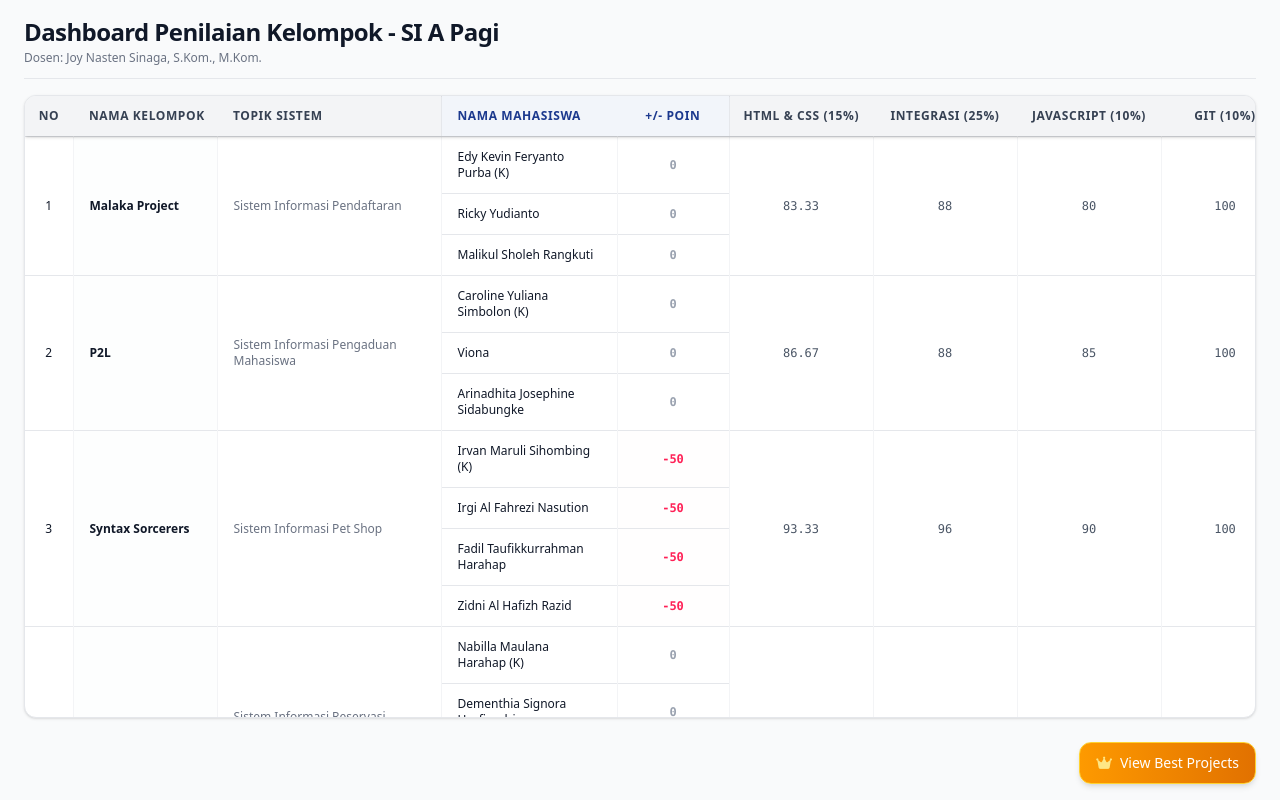
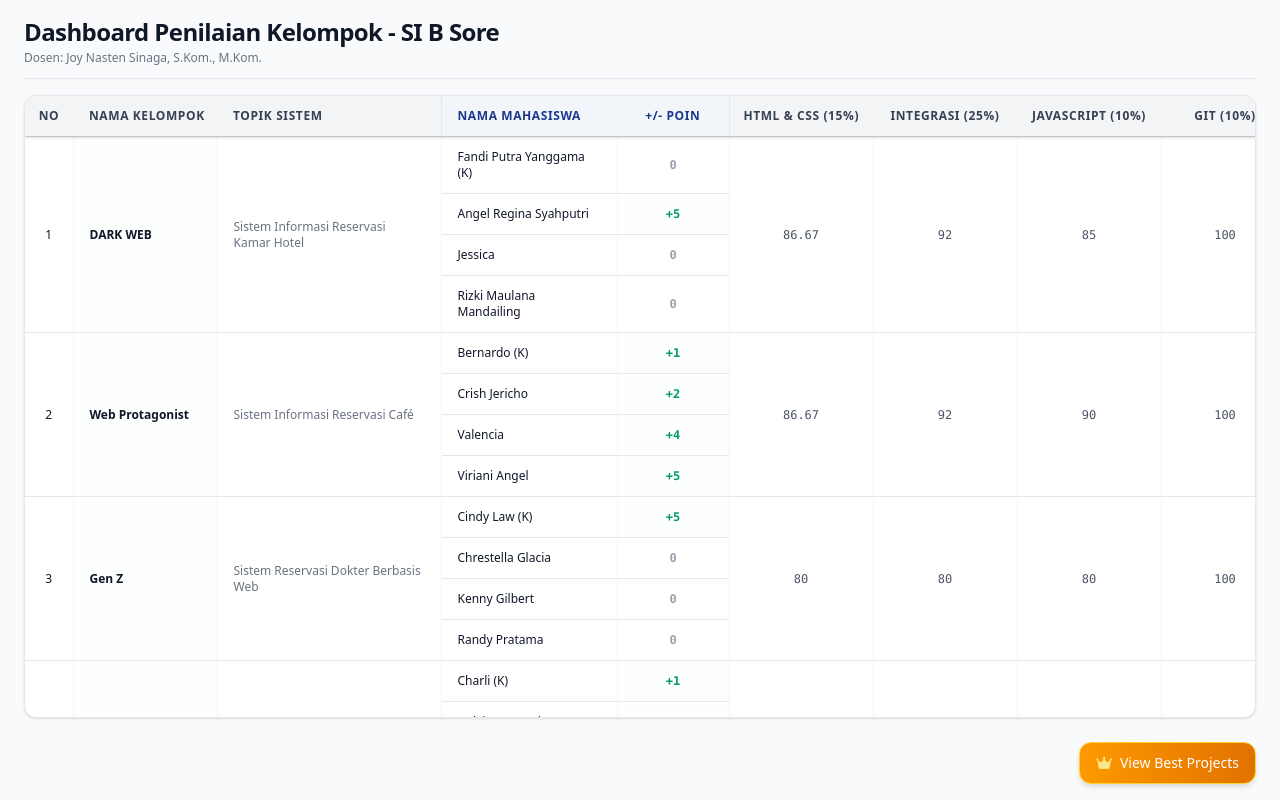
Before and after one commit to joyNAS10/nilai_bsr, a plain HTML site: page index.html in a window 1280 px wide. Drawn offline with nearby package versions, Linux system fonts and the light colour scheme.

Commit message:
updated class

```diff
--- a/index.html
+++ b/index.html
@@ -38,7 +38,7 @@
         <!-- Header -->
         <div class="mb-4 border-b border-gray-200 pb-3 flex-none flex flex-col sm:flex-row sm:items-center sm:justify-between gap-2">
             <div>
-                <h1 class="text-xl md:text-2xl font-bold text-gray-900 tracking-tight">Dashboard Penilaian Kelompok -  SI A Pagi</h1>
+                <h1 class="text-xl md:text-2xl font-bold text-gray-900 tracking-tight">Dashboard Penilaian Kelompok -  SI B Sore</h1>
                 <p class="text-xs text-gray-500 mt-0.5 font-medium">Dosen: Joy Nasten Sinaga, S.Kom., M.Kom.</p>
             </div>
             <div class="block md:hidden">
@@ -154,206 +154,182 @@
         // =========================================================================
         const dataKelompok = [
             {
-                nama: "Malaka Project",
-                topik: "Sistem Informasi Pendaftaran",
-                kontribusi: {
-                    htmlCss: 83.33,
-                    integrasi: 88,
-                    javascript: 80,
-                    git: 100
-                },
-                mahasiswa: [
-                    { nama: "Edy Kevin Feryanto Purba (K)", poin: 0 },
-                    { nama: "Ricky Yudianto", poin: 0 },
-                    { nama: "Malikul Sholeh Rangkuti", poin: 0 }
+                nama: "DARK WEB",
+                topik: "Sistem Informasi Reservasi Kamar Hotel",
+                kontribusi:{ htmlCss:86.67, integrasi:92, javascript:85, git:100 },
+                mahasiswa:[
+                    { nama:"Fandi Putra Yanggama (K)", poin:0 },
+                    { nama:"Angel Regina Syahputri", poin:5 },
+                    { nama:"Jessica", poin:0 },
+                    { nama:"Rizki Maulana Mandailing", poin:0 }
                 ],
-                feedback: {
-                    kelebihan: "Fitur aplikasi cukup lengkap, alur penggunaan jelas, serta implementasi JavaScript sudah baik.",
-                    kekurangan: "Validasi input dan struktur kode masih dapat ditingkatkan agar lebih modular.",
-                    saran: " Tambahkan error handling, optimalkan modularisasi, dan kurangi duplikasi kode.",
-                    kesimpulan: "Proyek menunjukkan pemahaman materi yang baik dan layak dikembangkan lebih lanjut."
+                feedback:{ kelebihan:"Desain profesional, fitur reservasi lengkap, serta implementasi JavaScript cukup matang.", kekurangan:"Beberapa fungsi masih dapat dipisahkan agar lebih modular dan validasi input dapat diperkuat.", saran:"Tambahkan dashboard admin, pencarian hotel, dan optimalkan struktur JavaScript.", kesimpulan:" Proyek memiliki kualitas implementasi di atas rata-rata dan layak dikembangkan lebih lanjut." }
+            },
+
+            {
+                nama:"Web Protagonist",
+                topik:"Sistem Informasi Reservasi Café",
+                kontribusi:{ htmlCss:86.67, integrasi:92, javascript:90, git:100 },
+                mahasiswa:[
+                    { nama:"Bernardo (K)", poin:1 },
+                    { nama:"Crish Jericho", poin:2 },
+                    { nama:"Valencia", poin:4 },
+                    { nama:"Viriani Angel", poin:5 }
+                ],
+                feedback:{ kelebihan:"Tema relevan, struktur aplikasi rapi, dan alur penyewaan berjalan dengan baik.", kekurangan:"Validasi input dan modularisasi JavaScript masih dapat ditingkatkan.", saran:"Tambahkan fitur pencarian, status, dan dashboard admin.", kesimpulan:"Proyek menunjukkan implementasi yang baik dengan potensi pengembangan yang besar." }
+            },
+
+            {
+                nama:"Gen Z",
+                topik:"Sistem Reservasi Dokter Berbasis Web",
+                kontribusi:{ htmlCss:80, integrasi:80, javascript:80, git:100 },
+                mahasiswa:[
+                    { nama:"Cindy Law (K)", poin:5 },
+                    { nama:"Chrestella Glacia", poin:0 },
+                    { nama:"Kenny Gilbert", poin:0 },
+                    { nama:"Randy Pratama", poin:0 }
+                ],
+                feedback:{ kelebihan:"Tema layanan kesehatan menarik, UI modern, dan penerapan JavaScript cukup baik.", kekurangan:"Struktur JavaScript masih dapat dibuat lebih modular dan validasi belum maksimal.", saran:"Tambahkan fitur autentikasi, dashboard layanan, serta error handling menggunakan try...catch.", kesimpulan:" Proyek menunjukkan pemahaman materi yang baik dengan peluang pengembangan yang cukup besar." }
+            },
+
+            {
+                nama:"Six Seven",
+                topik:"Sistem Informasi Reservasi Tiket Pesawat",
+                kontribusi:{ htmlCss:73.33, integrasi:72, javascript:80, git:100 },
+                mahasiswa:[
+                    { nama:"Charli (K)", poin:1 },
+                    { nama:"Delvin Lenzardo", poin:1 },
+                    { nama:"Nico Valendia", poin:1 },
+                    { nama:"Kendy Ongko", poin:1 },
+                    { nama:"Virgie Aprillia Wijaya", poin:1 }
+                ],
+                feedback:{ kelebihan:"Tampilan menarik, alur reservasi mudah dipahami, dan penggunaan localStorage sudah baik.", kekurangan:"Belum memanfaatkan metode JavaScript lanjutan seperti map() dan filter().", saran:"Tambahkan fitur jadwal layanan, ulasan pelanggan, serta modularisasi kode.", kesimpulan:"Proyek telah berjalan dengan baik dan masih memiliki ruang pengembangan dari sisi teknis." }
+            },
+
+            {
+                nama:"YNTKTS",
+                topik:"Sistem Informasi Pemesanan Makanan",
+                kontribusi:{ htmlCss:86.67, integrasi:80, javascript:70, git:100 },
+                mahasiswa:[
+                    { nama:"Hendri (K)", poin:3 },
+                    { nama:"Habel Xavier Christian", poin:0 },
+                    { nama:"Steven Ho", poin:2 },
+                    { nama:"Wada Genky Tanusli", poin:2 }
+                ],
+                feedback:{
+                kelebihan:"Alur pemesanan makanan jelas, penggunaan localStorage konsisten, dan struktur file cukup rapi.",
+                kekurangan:"Belum memanfaatkan map(), filter(), createElement(), serta error handling.",
+                saran:"Tambahkan fitur keranjang belanja, pencarian menu, dan modularisasi JavaScript.",
+                kesimpulan:"Proyek telah berjalan dengan baik sebagai sistem pemesanan makanan sederhana."
                 }
             },
 
             {
-                nama: "P2L",
-                topik: "Sistem Informasi Pengaduan Mahasiswa",
-                kontribusi: {
-                    htmlCss: 86.67,
-                    integrasi: 88,
-                    javascript: 85,
-                    git: 100
-                },
-                mahasiswa: [
-                    { nama: "Caroline Yuliana Simbolon (K)", poin: 0 },
-                    { nama: "Viona", poin: 0 },
-                    { nama: "Arinadhita Josephine Sidabungke", poin: 0 }
+                nama:"Pikirkan Secara Logika",
+                topik:"Website Sistem Informasi Lost and Found",
+                kontribusi:{ htmlCss:83.33, integrasi:88, javascript:75, git:100 },
+                mahasiswa:[
+                    { nama:"Vivian Angel Lika (K)", poin:0 },
+                    { nama:"Fredic Juniyo", poin:0 },
+                    { nama:"Jeffrey", poin:2 },
+                    { nama:"Reza Alfandi", poin:2 }
                 ],
-                feedback: {
-                    kelebihan: "Ide proyek menarik, relevan, dan berhasil menggabungkan edukasi dengan fitur interaktif. Konsep Video juga OKE!",
-                    kekurangan: "Validasi form dan pengelolaan error masih sederhana.",
-                    saran: "Tingkatkan modularisasi JavaScript, validasi input, dan fitur analitik.",
-                    kesimpulan: "Proyek kreatif dengan implementasi yang baik dan memiliki potensi pengembangan tinggi."
+                feedback:{
+                kelebihan:"Ide Lost & Found kreatif, penggunaan localStorage baik, dan alur aplikasi mudah dipahami.",
+                kekurangan:"Belum menggunakan map(), try...catch, serta validasi data masih sederhana.",
+                saran:"Tambahkan fitur upload gambar, pencarian lanjutan, dan modularisasi kode.",
+                kesimpulan:"Proyek sudah memenuhi tujuan pembelajaran dan masih berpotensi dikembangkan."
                 }
             },
 
             {
-                nama: "Syntax Sorcerers",
-                topik: "Sistem Informasi Pet Shop",
-                kontribusi: {
-                    htmlCss: 93.33,
-                    integrasi: 96,
-                    javascript: 90,
-                    git: 100
-                },
-                mahasiswa: [
-                    { nama: "Irvan Maruli Sihombing (K)", poin: -50 },
-                    { nama: "Irgi Al Fahrezi Nasution", poin: -50 },
-                    { nama: "Fadil Taufikkurrahman Harahap", poin: -50 },
-                    { nama: "Zidni Al Hafizh Razid", poin: -50 }
+                nama:"Meong Keren",
+                topik:"Katalog Buku Perpustakaan Mikroskil",
+                kontribusi:{ htmlCss:86.67, integrasi:88, javascript:90, git:100 },
+                mahasiswa:[
+                    { nama:"Evellyn Agustina (K)", poin:0 },
+                    { nama:"Davin Gonardi", poin:0 },
+                    { nama:"Jerrick Marvin", poin:0 },
+                    { nama:"Kevin", poin:-3 }
                 ],
-                feedback: {
-                    kelebihan: "Fitur sangat lengkap, dashboard informatif, serta implementasi JavaScript cukup matang.",
-                    kekurangan: "Seluruh logika masih berada dalam satu file dan belum terdapat error handling. SAYANGNYA, TIDAK TEPAT WAKTU SUBMIT, sehingga semua anggota terkena penalti.",
-                    saran: "Pisahkan JavaScript menjadi beberapa modul dan tambahkan validasi yang lebih komprehensif.",
-                    kesimpulan: "Salah satu proyek terbaik dengan implementasi fitur yang sangat baik. Namun, keterlambatan submit berdampak signifikan pada penilaian individu."
+                feedback:{
+                kelebihan:"Tema perpustakaan menarik, fitur CRUD berjalan baik, dan penggunaan localStorage sudah konsisten.",
+                kekurangan:"Belum memanfaatkan map(), createElement(), dan try...catch secara optimal. Dan, ada anggota tim dalam Video tidak mengenakan pakaian yang sesuai (tidak rapi/kaos).",
+                saran:"Tambahkan modularisasi JavaScript, validasi data yang lebih baik, serta fitur pencarian lanjutan. Dan lebih perhatikan penampilan saat presentasi.",
+                kesimpulan:"Proyek telah berjalan dengan baik dan menunjukkan pemahaman yang baik terhadap pengembangan aplikasi web."
                 }
             },
 
             {
-                nama: "Cloudy Crumbs",
-                topik: "Sistem Informasi Reservasi Sederhana",
-                kontribusi: {
-                    htmlCss: 80,
-                    integrasi: 88,
-                    javascript: 80,
-                    git: 100
-                },
-                mahasiswa: [
-                    { nama: "Nabilla Maulana Harahap (K)", poin: 0 },
-                    { nama: "Dementhia Signora Hasfiandri", poin: 0 },
-                    { nama: "M. Sarawanen", poin: 0 },
-                    { nama: "Nahdah Salsabila", poin: 0 }
+                nama:"Web Explorer",
+                topik:"Sistem Informasi Reservasi Studio Foto",
+                kontribusi:{ htmlCss:80, integrasi:80, javascript:65, git:100 },
+                mahasiswa:[
+                    { nama:"Phelyn Lie (K)", poin:0 },
+                    { nama:"Devina Jolin", poin:0 },
+                    { nama:"Jesslyn", poin:5 },
+                    { nama:"Angelica Putri", poin:0 },
+                    { nama:"Stanley Lim", poin:0 }
                 ],
-                feedback: {
-                    kelebihan: "Implementasi JavaScript sangat baik dengan pemanfaatan DOM Manipulation dan berbagai fungsi array.",
-                    kekurangan: "Struktur kode masih kurang modular dan validasi dapat ditingkatkan.",
-                    saran: "Pisahkan logika JavaScript menjadi beberapa fungsi yang lebih kecil dan tambahkan validasi input yang lebih komprehensif.",
-                    kesimpulan: "Proyek ini menunjukkan pemahaman dasar tentang penggunaan JavaScript, namun masih memerlukan peningkatan dalam hal struktur kode dan validasi."
+                feedback:{
+                kelebihan:"Tema photobooth menarik, tampilan sederhana, dan alur reservasi mudah dipahami.",
+                kekurangan:"Implementasi JavaScript masih sederhana dan belum memanfaatkan map() maupun try...catch.",
+                saran:"Tambahkan fitur jadwal reservasi, filter paket, dan interaksi JavaScript yang lebih dinamis.",
+                kesimpulan:"Proyek telah memenuhi kebutuhan dasar aplikasi reservasi dan masih dapat dikembangkan lebih lanjut."
                 }
             },
 
             {
-                nama: "TARFastic Coders",
-                topik: "Sistem Informasi Layanan dan Kegiatan Organisasi Mahasiswa",
-                kontribusi: {
-                    htmlCss: 83.33,
-                    integrasi: 84,
-                    javascript: 80,
-                    git: 100
-                },
-                mahasiswa: [
-                    { nama: "Fathur Rizky Ananda (K)", poin: 0 },
-                    { nama: "Anggie Pricilia Girsang", poin: 0 },
-                    { nama: "Febrian Winata", poin: 0 },
-                    { nama: "Kartika Damayani Saragih", poin: 0 }
+                nama:"Omakk",
+                topik:"Website Reservasi Ticket Bioskop",
+                kontribusi:{ htmlCss:83.33, integrasi:88, javascript:85, git:90 },
+                mahasiswa:[
+                    { nama:"Derick Danes (K)", poin:1 },
+                    { nama:"Felix Sun", poin:4 },
+                    { nama:"Leo Nardo", poin:0 }
                 ],
-                feedback: {
-                    kelebihan: "Tema relevan, alur aplikasi jelas, dan pemisahan hak akses pengguna cukup baik.",
-                    kekurangan: "Validasi serta error handling belum maksimal.",
-                    saran: "Tambahkan fitur pencarian, statistik, dan tingkatkan keamanan data.",
-                    kesimpulan: "Proyek berhasil memenuhi tujuan pembelajaran dengan implementasi yang baik, namun masih ada ruang untuk pengembangan lebih lanjut."
+                feedback:{
+                kelebihan:"Tema bioskop menarik, alur pemesanan jelas, serta telah memanfaatkan map(), filter(), dan createElement().",
+                kekurangan:"Belum menerapkan try...catch dan event handling masih dapat diperluas.",
+                saran:"Tambahkan pemilihan kursi, jadwal film, dan modularisasi JavaScript.",
+                kesimpulan:"Proyek berhasil mengimplementasikan konsep reservasi tiket dengan cukup baik."
                 }
             },
 
             {
-                nama: "PixelPair",
-                topik: "Katalog Produk Elektronik",
-                kontribusi: {
-                    htmlCss: 90,
-                    integrasi: 92,
-                    javascript: 85,
-                    git: 100
-                },
-                mahasiswa: [
-                    { nama: "Widya Ariani (K)", poin: 5 },
-                    { nama: "Narayani Silaban", poin: 0 }
+                nama:"CTRL + V",
+                topik:"Sistem Informasi Reservasi Barbershop",
+                kontribusi:{ htmlCss:83.33, integrasi:84, javascript:70, git:100 },
+                mahasiswa:[
+                    { nama:"Vincent Ivander Halim (K)", poin:5 },
+                    { nama:"Carlouis Tandinata", poin:0 },
+                    { nama:"Ivander Orlando Tanaka", poin:0 },
+                    { nama:"Wilyanto", poin:0 }
                 ],
-                feedback: {
-                    kelebihan: "Tema menarik, UI modern, dan fitur e-commerce cukup lengkap.",
-                    kekurangan: "JavaScript masih terpusat pada satu file dan validasi belum optimal.",
-                    saran: "Modularisasikan kode, tambahkan dashboard admin, dan optimalkan struktur program.",
-                    kesimpulan: "Proyek ini menunjukkan potensi yang baik, namun perlu peningkatan pada aspek struktur kode dan validasi."
+                feedback:{
+                kelebihan:"Tampilan sederhana, alur booking mudah dipahami, dan penggunaan localStorage sudah baik.",
+                kekurangan:"Implementasi JavaScript masih sederhana dan belum memanfaatkan map(), filter(), maupun try...catch.",
+                saran:"Tambahkan fitur jadwal barber, dashboard admin, serta modularisasi kode JavaScript.",
+                kesimpulan:"Proyek berfungsi dengan baik sebagai sistem reservasi dasar dan masih memiliki ruang pengembangan."
                 }
             },
 
             {
-                nama: "Kominfo",
-                topik: "Website Katalog",
-                kontribusi: {
-                    htmlCss: 86.67,
-                    integrasi: 88,
-                    javascript: 75,
-                    git: 100
-                },
-                mahasiswa: [
-                    { nama: "Joy Prima Kristanta Sembiring (K)", poin: -10 },
-                    { nama: "Andrean Hisar Rajagukguk", poin: -10 },
-                    { nama: "Kenzie Unyananda (2nd Submitter)", poin: -30 },
-                    { nama: "M. Qory Al-Fattah", poin: -10 }
+                nama:"Unknow",
+                topik:"Unknow",
+                kontribusi:{ htmlCss:33.33, integrasi:33.33, javascript:33.33, git:33.33 },
+                mahasiswa:[
+                    { nama:"Felicia", poin:0 }
                 ],
-                feedback: {
-                    kelebihan: "Konsep website bisnis cukup menarik dengan fitur katalog dan keranjang yang berjalan baik.",
-                    kekurangan: "Penggunaan JavaScript masih dapat dibuat lebih modular dan validasi masih sederhana.",
-                    saran: "Tambahkan fitur transaksi, riwayat pembelian, dan error handling.",
-                    kesimpulan: "Proyek telah memenuhi sebagian besar kebutuhan aplikasi berbasis web dengan baik, namun sayangnya pengumpulan tidak sesuai dengan ketentuan."
-                }
-            },
-
-            {
-                nama: "Coffee Project",
-                topik: "Website Katalog Produk Coffee",
-                kontribusi: {
-                    htmlCss: 80,
-                    integrasi: 80,
-                    javascript: 70,
-                    git: 80
-                },
-                mahasiswa: [
-                    { nama: "Felix Deoloren Hutauruk (K)", poin: 5 },
-                    { nama: "Jay Marshanda Sitompul", poin: -5 }
-                ],
-                feedback: {
-                    kelebihan: "Tampilan menarik, mudah digunakan, dan alur aplikasi sederhana namun jelas.",
-                    kekurangan: "Pemanfaatan JavaScript lanjutan masih terbatas dan fitur masih dapat dikembangkan.",
-                    saran: "Tambahkan filter, pencarian, keranjang belanja, serta modularisasi kode.",
-                    kesimpulan: "Proyek sudah memenuhi tujuan dasar pembelajaran dan memiliki potensi untuk dikembangkan lebih lanjut."
-                }
-            },
-
-            {
-                nama: "Syntax Error",
-                topik: "Website Sistem Informasi Management Event",
-                kontribusi: {
-                    htmlCss: 73.33,
-                    integrasi: 72,
-                    javascript: 80,
-                    git: 100
-                },
-                mahasiswa: [
-                    { nama: "Juan Dicky Lumban Tobing (K) (2nd Submitter)", poin: -30 },
-                    { nama: "Samuel Pedro Purba", poin: -10 },
-                    { nama: "Habib Rasyid Arrafi", poin: -10 },
-                    { nama: "Wahyu Abyan", poin: -10 }
-                ],
-                feedback: {
-                    kelebihan: " Fitur CRUD lengkap, dashboard informatif, serta implementasi JavaScript sangat baik.",
-                    kekurangan: "Struktur kode masih dapat dimodularisasi dan validasi data dapat diperkuat.",
-                    saran: " Tambahkan error handling, optimalkan manipulasi DOM, dan pisahkan fungsi berdasarkan tanggung jawab.",
-                    kesimpulan: "Proyek telah memenuhi sebagian besar kebutuhan aplikasi berbasis web dengan baik, namun sayangnya pengumpulan tidak sesuai dengan ketentuan."
+                feedback:{
+                kelebihan:"Tema reservasi hotel relevan. Ada kemauuan tetap mengerjakan walapuun sendiri.",
+                kekurangan:"Hanya HTML tok!",
+                saran:"Lebih meng-explore materi dan praktikkan semua materi yang sudah diajarkan.",
+                kesimpulan:"Proyek belum memenuhi tujuan pembelajaran dan perlu bimbingan lebih lanjut untuk pengembangan aplikasi web."
                 }
             }
-        ];
+
+            ];
 
         // =========================================================================
         // MANUAL ENTRY MULTI-KELOMPOK TERBAIK (BISA TAMBAH LEBIH DARI 1 KELOMPOK DI SINI)
@@ -362,24 +338,24 @@
             // Cukup isi array objek di bawah ini secara manual sesuka Anda
             const listBestGroups = [
                 {
-                    nama: "PixelPair",
-                    anggota: ["Widya Ariani ", "Narayani Silaban"],
+                    nama: "Web Protagonist",
+                    anggota: ["Bernardo", "Crish Jericho", "Valencia", "Viriani Angel"],
                     nilai: "91.67",
-                    linkWeb: "https://project-pixel-pair.vercel.app/",
+                    linkWeb: "https://crishjer20.github.io/First-Git/",
                     benefit: "UAS 100 (Free UAS)"
                 },
                 {
-                    nama: "P2L",
-                    anggota: ["Caroline Yuliana Simbolon", "Viona", "Arinadhita Josephine Sidabungke"],
-                    nilai: "89.17",
-                    linkWeb: "https://oyinlin.github.io/WASTE2WORTH-PROYEK-UAS-P2L",
+                    nama: "Dark Web",
+                    anggota: ["Fandi Putra Yanggama", "Angel Regina Syahputri", "Jessica", "Rizki Maulana Mandailing"],
+                    nilai: "90.83",
+                    linkWeb: "https://darkpalaceweb.netlify.app/",
                     benefit: "UAS Tambahan +50 Poin"
                 },
                 {
-                    nama: "Malaka Project",
-                    anggota: ["Edy Kevin Feryanto Purba", "Ricky Yudianto", "Malikul Sholeh Rangkuti"],
-                    nilai: "87.50",
-                    linkWeb: "https://malikcode17.github.io/SKPM_Malaka-Project/",
+                    nama: "Meong Keren",
+                    anggota: ["Evellyn Agustina", "Davin Gonardi", "Jerrick Marvin", "Kevin"],
+                    nilai: "90.00",
+                    linkWeb: "https://projek-katalog-buku-mikroskil.vercel.app/",
                     benefit: "UAS Tambahan +30 Poin"
                 }
             ];
```
